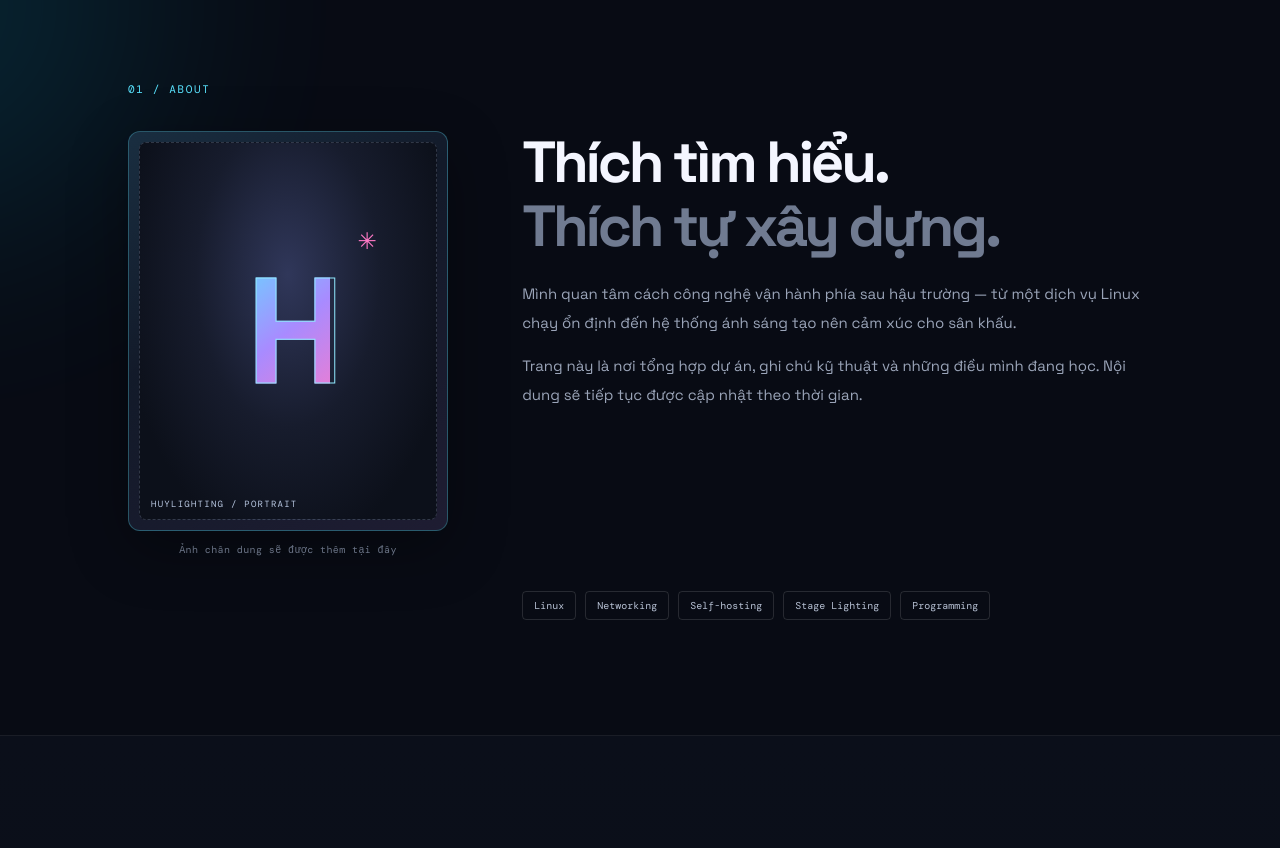
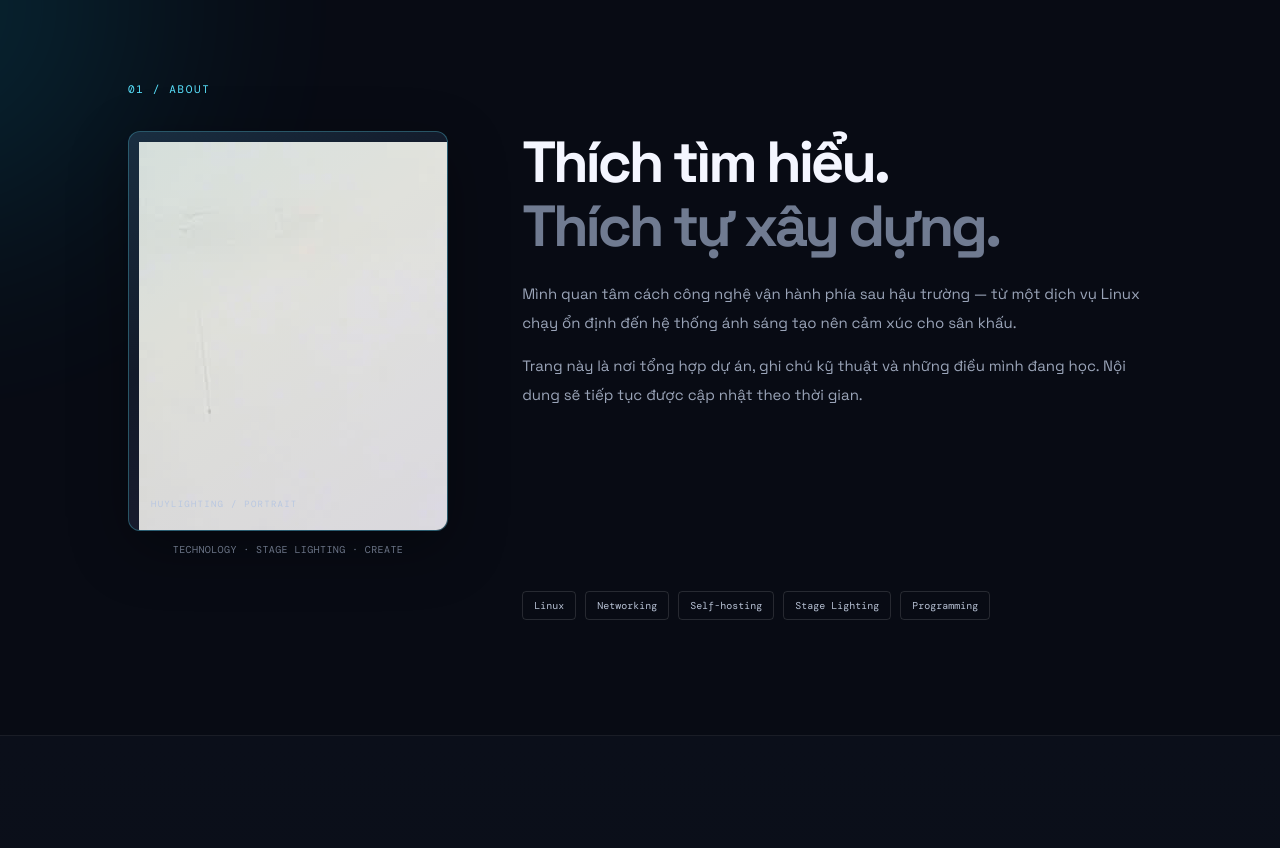
Before and after one commit to Huylighting/Huylighting.github.io, a plain HTML site: page index.html in a window 1280 px wide. Shown: the part 920-1768 px from the top of the page. Drawn offline with nearby package versions, Linux system fonts and the light colour scheme.

Commit message:
Use uploaded IMG_1334 portrait in About section

```diff
--- a/index.html
+++ b/index.html
@@ -41,8 +41,8 @@
     <section class="section about" id="about">
       <div class="section-kicker">01 / ABOUT</div>
       <div class="portrait-card" aria-label="Vị trí ảnh chân dung Huylighting">
-        <div class="portrait-frame"><div class="portrait-placeholder"><span class="portrait-initial">H</span><span class="portrait-spark">✳</span></div><span class="portrait-caption">HUYLIGHTING / PORTRAIT</span></div>
-        <p class="portrait-note">Ảnh chân dung sẽ được thêm tại đây</p>
+        <div class="portrait-frame"><img class="portrait-image" src="images/IMG_1334.jpeg" alt="Ảnh chân dung giới thiệu Huylighting" loading="lazy"><span class="portrait-caption">HUYLIGHTING / PORTRAIT</span></div>
+        <p class="portrait-note">TECHNOLOGY · STAGE LIGHTING · CREATE</p>
       </div>
       <div class="about-content"><h2>Thích tìm hiểu.<br><span class="muted">Thích tự xây dựng.</span></h2><p>Mình quan tâm cách công nghệ vận hành phía sau hậu trường — từ một dịch vụ Linux chạy ổn định đến hệ thống ánh sáng tạo nên cảm xúc cho sân khấu.</p><p>Trang này là nơi tổng hợp dự án, ghi chú kỹ thuật và những điều mình đang học. Nội dung sẽ tiếp tục được cập nhật theo thời gian.</p></div>
       <div class="interest-tags"><span>Linux</span><span>Networking</span><span>Self-hosting</span><span>Stage Lighting</span><span>Programming</span></div>
```
